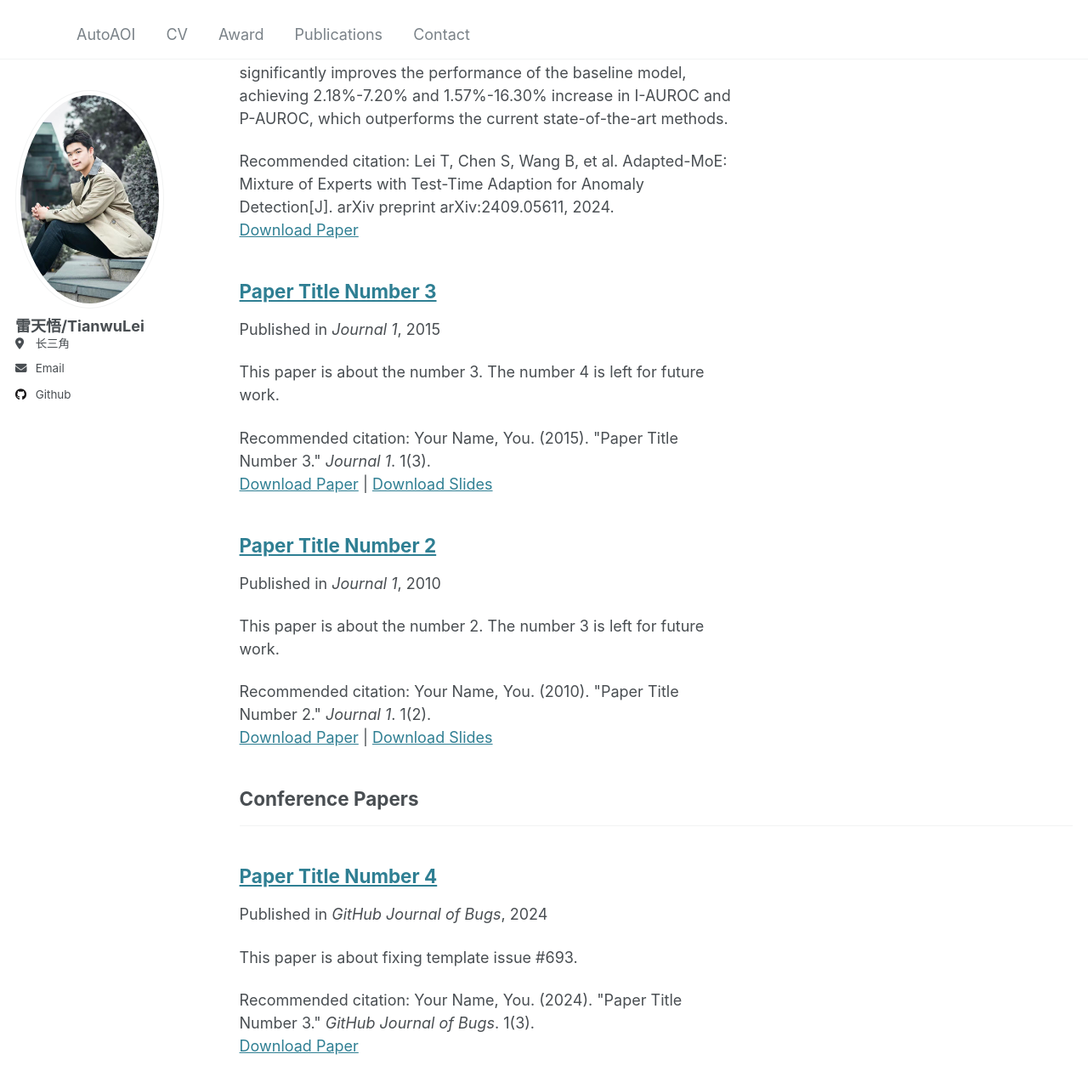
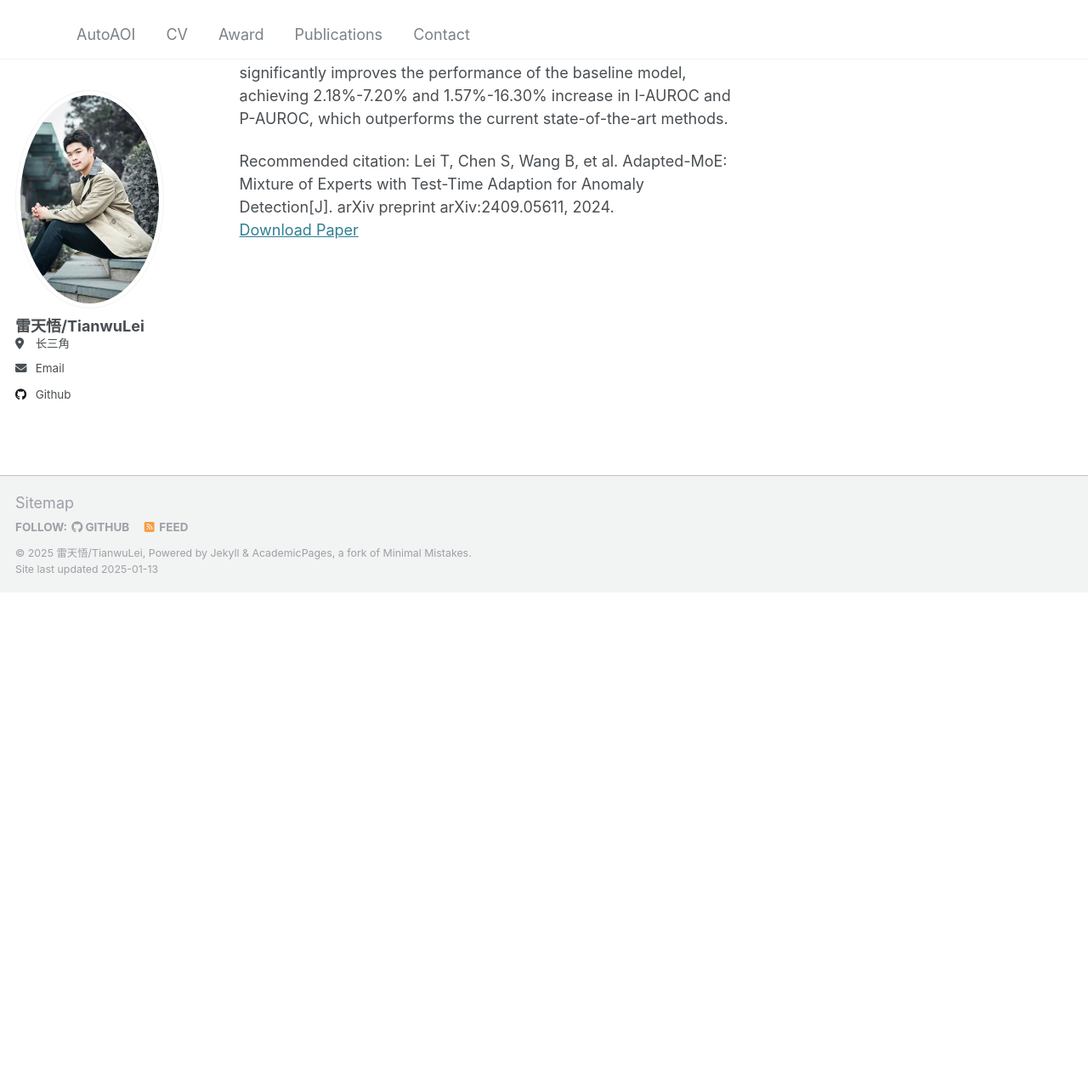
Before and after one commit to ray3572/ray3572.github.io, a Jekyll site: the page built from _pages/publications.html, in a window 1280 px wide and 1400 px high, scrolled down 861 px. Shown: the top 1280 px of the window at 85% size. Built offline with Jekyll 4.4.1, drawn with Linux system fonts in a browser that asks for light colours; after the commit the page ends 1558 px from its top, so only the background shows below that; some of the changed text lies outside the part shown.

Commit message:
remove template paper

```diff
--- a/_config.yml
+++ b/_config.yml
@@ -76,10 +76,10 @@ author:
 
 # Publication Category - The following the list of publication categories and their headings
 publication_category:
-  books:
-    title: 'Books'
-  manuscripts:
-    title: 'Journal Articles'
+#  books:
+#    title: 'Books'
+#  manuscripts:
+#    title: 'Journal Articles'
   conferences:
     title: 'Conference Papers'
 
--- a/_publications/2009-10-01-paper-title-number-1.md
+++ b/_publications/2009-10-01-paper-title-number-1.md
@@ -1,11 +1,11 @@
 ---
 title: "Adapted-MoE: Mixture of Experts with Test-Time Adaption for Anomaly Detection"
 collection: publications
-category: manuscripts
+category: conferences
 permalink: #/publication/2009-10-01-paper-title-number-1
 excerpt: #'This paper is about the number 1. The number 2 is left for future work.'
 date: 2024-08-15
-venue: 'Journal 1'
+venue: 'Arxiv'
 slidesurl: #'http://academicpages.github.io/files/slides1.pdf'
 paperurl: 'https://arxiv.org/pdf/2409.05611'
 citation: 'Lei T, Chen S, Wang B, et al. Adapted-MoE: Mixture of Experts with Test-Time Adaption for Anomaly Detection[J]. arXiv preprint arXiv:2409.05611, 2024.'
--- a/_publications/2010-10-01-paper-title-number-2.md
+++ /dev/null
@@ -1,14 +0,0 @@
----
-title: "Paper Title Number 2"
-collection: publications
-category: manuscripts
-permalink: /publication/2010-10-01-paper-title-number-2
-excerpt: 'This paper is about the number 2. The number 3 is left for future work.'
-date: 2010-10-01
-venue: 'Journal 1'
-slidesurl: 'http://academicpages.github.io/files/slides2.pdf'
-paperurl: 'http://academicpages.github.io/files/paper2.pdf'
-citation: 'Your Name, You. (2010). &quot;Paper Title Number 2.&quot; <i>Journal 1</i>. 1(2).'
----
-
-The contents above will be part of a list of publications, if the user clicks the link for the publication than the contents of section will be rendered as a full page, allowing you to provide more information about the paper for the reader. When publications are displayed as a single page, the contents of the above "citation" field will automatically be included below this section in a smaller font.
--- a/_publications/2015-10-01-paper-title-number-3.md
+++ /dev/null
@@ -1,14 +0,0 @@
----
-title: "Paper Title Number 3"
-collection: publications
-category: manuscripts
-permalink: /publication/2015-10-01-paper-title-number-3
-excerpt: 'This paper is about the number 3. The number 4 is left for future work.'
-date: 2015-10-01
-venue: 'Journal 1'
-slidesurl: 'http://academicpages.github.io/files/slides3.pdf'
-paperurl: 'http://academicpages.github.io/files/paper3.pdf'
-citation: 'Your Name, You. (2015). &quot;Paper Title Number 3.&quot; <i>Journal 1</i>. 1(3).'
----
-
-The contents above will be part of a list of publications, if the user clicks the link for the publication than the contents of section will be rendered as a full page, allowing you to provide more information about the paper for the reader. When publications are displayed as a single page, the contents of the above "citation" field will automatically be included below this section in a smaller font.
--- a/_publications/2024-02-17-paper-title-number-4.md
+++ /dev/null
@@ -1,13 +0,0 @@
----
-title: "Paper Title Number 4"
-collection: publications
-category: conferences
-permalink: /publication/2024-02-17-paper-title-number-4
-excerpt: 'This paper is about fixing template issue #693.'
-date: 2024-02-17
-venue: 'GitHub Journal of Bugs'
-paperurl: 'http://academicpages.github.io/files/paper3.pdf'
-citation: 'Your Name, You. (2024). &quot;Paper Title Number 3.&quot; <i>GitHub Journal of Bugs</i>. 1(3).'
----
-
-The contents above will be part of a list of publications, if the user clicks the link for the publication than the contents of section will be rendered as a full page, allowing you to provide more information about the paper for the reader. When publications are displayed as a single page, the contents of the above "citation" field will automatically be included below this section in a smaller font.
```
Also changed, not shown: _pages/autoaoi.md (+9 -3 lines), images/9d2c23a43966040a5691ab3e135d752.jpg, images/autoaoi/light_params.png (added).
